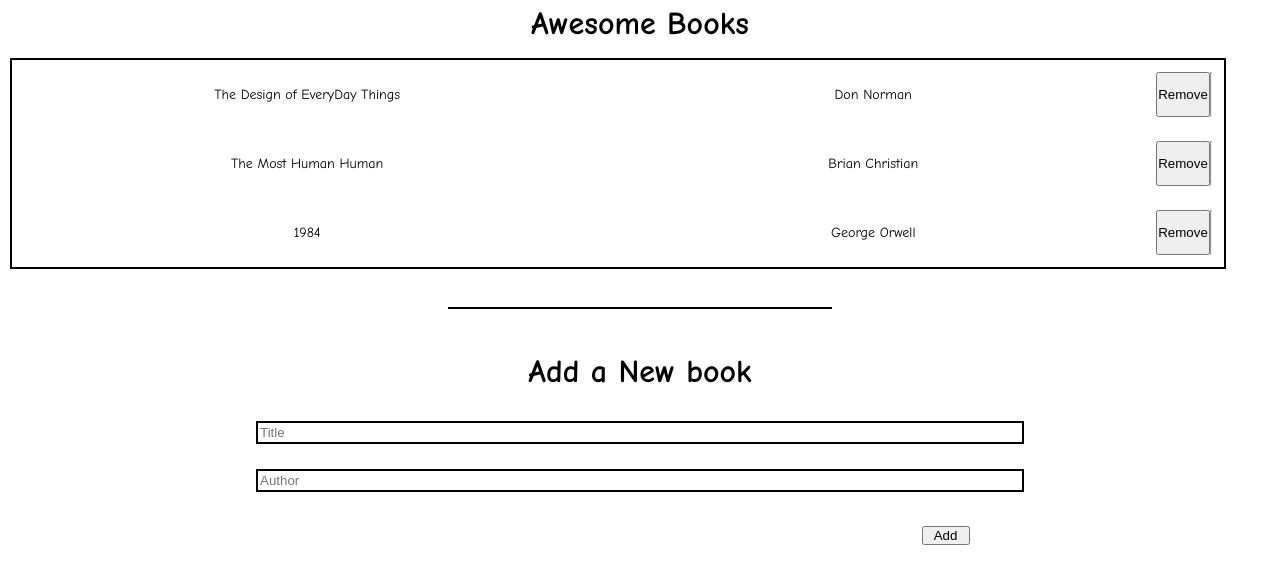
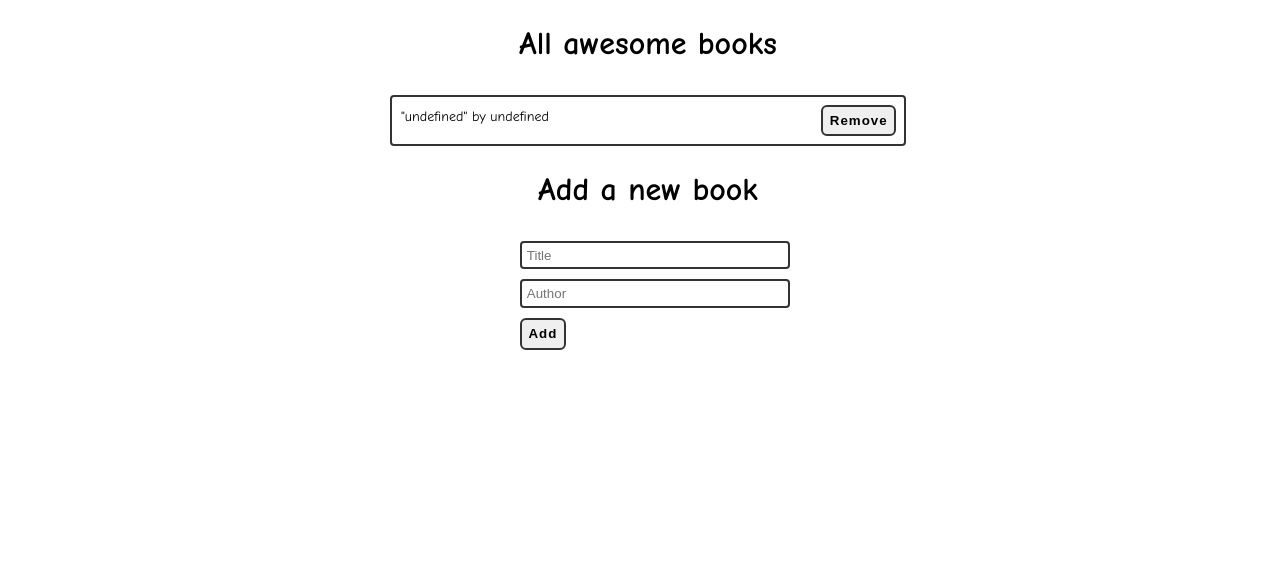
Before and after one commit to sergiogval/awesome-books, a website: page index.html in a window 1280 px wide. Drawn offline with Linux system fonts and the light colour scheme.

Commit message:
Refactor display and styles, add class and local storage

```diff
--- a/index.html
+++ b/index.html
@@ -2,27 +2,25 @@
 <html lang="en">
 
 <head>
-  <meta charset="UTF-8">
-  <meta name="viewport" content="width=device-width, initial-scale=1.0">
-  <meta http-equiv="X-UA-Compatible" content="ie=edge">
-  <title>Awesome Books</title>
-  <link rel="stylesheet" href="style.css">
+    <meta charset="UTF-8">
+    <meta http-equiv="X-UA-Compatible" content="IE=edge">
+    <meta name="viewport" content="width=device-width, initial-scale=1.0">
+    <title>Awesome Books</title>
+    <link rel="stylesheet" href="style.css">
 </head>
 
 <body>
-  <h1 class="pageHeader">Awesome Books</h1>
-  <div id="bookList" class="bookList"></div>
-  <span class="line"></span>
-<h2 class="formHeader">Add a New book</h2>
-  <form id="form">
-    <input type="text" id="title" class="title" name="title" placeholder="Title">
-    <br>
-    <input type="text" id="author" class="author" name="author" placeholder="Author">
-    <br>
-    <input type="submit" id="addBook" class="bookAdd" value="Add">
-  </form>
-  <div id="error" class="error">Please fill all fields</div>
-  <script src="logic.js" ></script>
+    <h2>All awesome books</h2>
+    <div class="all-books">
+    </div>
+    <h2 class="form-title">Add a new book
+    </h2>
+    <form class="form">
+      <input type="text" name="title" placeholder="Title" required />
+      <input type="text" name="author" placeholder="Author" required />
+      <button type="submit">Add</button>
+    </form>
+    <script src='logic.js'></script>
 </body>
 
 </html>
--- a/logic.js
+++ b/logic.js
@@ -1,89 +1,74 @@
-const myBooks = [
-  {
-    title: 'The Design of EveryDay Things',
-    author: 'Don Norman',
-  }, {
-    title: 'The Most Human Human',
-    author: 'Brian Christian',
-  }, {
-    title: '1984',
-    author: 'George Orwell',
-  }];
+const allBooks = document.querySelector('.all-books');
+const form = document.querySelector('.form');
+const [title, author] = form.elements;
 
-const form = document.getElementById('form');
-const title = document.getElementById('title');
-const author = document.getElementById('author');
-const error = document.getElementById('error');
-const bookList = document.getElementById('bookList');
+const inputBook = {};
+let books = new Array([]);
 
-myBooks.forEach((elem) => {
-  const bookList = document.getElementById('bookList');
-  const bookItem = document.createElement('div');
-  bookItem.innerHTML = `
-  <div class="book"
-  <div>${elem.title}</div>
-  <div>${elem.author}</div>
-  <button type="button" class="remove">Remove</button>
-  <hr>
-  </div>`;
-  bookList.appendChild(bookItem);
+if (localStorage.savedBooks) {
+  books = JSON.parse(localStorage.getItem('savedBooks'));
+}
+
+title.addEventListener('change', () => {
+  inputBook.title = title.value;
 });
+
+author.addEventListener('change', () => {
+  inputBook.author = author.value;
+});
+
+const populateFields = () => {
+  localStorage.setItem('savedBooks', JSON.stringify(books));
+};
+
+class Book {
+  constructor(title, author) {
+    this.title = title;
+    this.author = author;
+  }
+
+  static removeBook(book) {
+    const result = books.filter((b) => b !== book);
+    books = result;
+    populateFields();
+  }
+
+  static addBook = (newBook) => {
+    books.push(newBook);
+    populateFields();
+    this.displayBooks();
+  };
+
+  static displayBooks = () => {
+    allBooks.innerHTML = '';
+    books.map((book) => {
+      const bookDiv = document.createElement('tr');
+      const elementBook = document.createElement('td');
+      const deleteBtn = document.createElement('button');
+      deleteBtn.textContent = 'Remove';
+
+      elementBook.textContent = `"${book.title}" by ${book.author}`;
+
+      bookDiv.classList.add('book-container');
+      bookDiv.appendChild(elementBook);
+      bookDiv.appendChild(deleteBtn);
+
+      allBooks.appendChild(bookDiv);
+
+      deleteBtn.addEventListener('click', () => {
+        this.removeBook(book);
+        allBooks.removeChild(bookDiv);
+      });
+      return allBooks;
+    });
+  };
+};
 
 form.addEventListener('submit', (e) => {
   e.preventDefault();
-  // eslint-disable-next-line no-use-before-define
-  addBooks();
-  // eslint-disable-next-line no-use-before-define
-  remove();
-  // eslint-disable-next-line no-use-before-define
-  saveLocalStore();
+  Book.addBook(new Book(inputBook.title, inputBook.author));
+  form.submit();
 });
 
-function addBooks() {
-  const titleText = title.value;
-  const authorText = author.value;
-  if (titleText === '' || authorText === '') {
-    error.textContent = 'Please fill in all fields';
-  } else {
-    const bookItem = document.createElement('div');
-    bookItem.innerHTML = `
-    <div class="book">
-      <div>${titleText}</div>
-      <div>${authorText}</div>
-      <button type="button" id="remove" class="remove">Remove</button>
-      <hr>
-    </div>`;
-    bookList.appendChild(bookItem);
-    // eslint-disable-next-line no-use-before-define
-    title.value = '';
-    author.value = '';
-  }
-  error.textContent = '';
-}
-
-function remove() {
-  const removeButton = document.querySelectorAll('.remove');
-  removeButton.forEach((elem) => {
-    elem.addEventListener('click', () => {
-      elem.parentNode.remove();
-    });
-  });
-}
-
-const book = {
-  // eslint-disable-next-line no-undef
-  title: `${titleText.value}`,
-  // eslint-disable-next-line no-undef
-  author: `${authorText.value}`,
-};
-// eslint-disable-next-line no-unused-vars
-function saveLocalStore() {
-  localStorage.setItem(book, JSON.stringify(book));
-}
-
-// eslint-disable-next-line no-unused-vars
-function getLocalStorage() {
-  localStorage.getItem('book', JSON.parse(book));
-  title.value = book.title;
-  author.value = book.author;
-}
+Book.displayBooks();
+populateFields();
--- a/style.css
+++ b/style.css
@@ -1,15 +1,4 @@
 @import url('https://fonts.googleapis.com/css2?family=Comic+Neue:ital,wght@0,300;0,400;0,700;1,300;1,400;1,700&display=swap');
-
-:root {
-  --color-bg1: #b4adad;
-  --color-bg2: #fff;
-}
-
-* {
-  margin: 0;
-  padding: 0;
-  box-sizing: border-box;
-}
 
 body {
   font-family: 'Comic Neue', cursive;
@@ -19,75 +8,69 @@ body {
   height: 100vh;
 }
 
-.pageHeader {
+h2 {
   font-size: 2rem;
+  margin-top: 20px;
+}
+
+button {
+  font-weight: bold;
+  letter-spacing: 1px;
+  padding: 0.4rem;
+  border-radius: 6px;
+}
+
+input {
+  padding: 0.3rem;
+  margin-bottom: 10px;
+}
+
+table {
+  border-collapse: collapse;
+}
+
+input,
+table {
+  width: 100%;
+}
+
+tr:nth-child(even) {
+  background-color: lightgray;
+}
+
+.all-books {
+  max-width: 32rem;
+  margin-bottom: 4rem;
+}
+
+button,
+input,
+.all-books {
+  border: 0.125rem #333 solid;
+}
+
+input,
+.all-books {
+  border-radius: 0.25rem;
+}
+
+.book-container {
+  display: flex;
+  justify-content: space-between;
+  padding: 0.5rem;
+}
+
+h2,
+.form-title {
   text-align: center;
 }
 
-.bookList {
-  display: flex;
-  flex-direction: column;
-  justify-content: center;
-  margin: 10px;
-  width: 95vw;
-  border: solid 2px black;
+.form {
+  max-width: 16rem;
+  box-sizing: border-box;
 }
 
-.bookList div {
-  display: flex;
-  flex-direction: row;
-  justify-content: space-evenly;
-  background-color: ((odd) var(--color-bg1));
-  width: 100%;
-  padding: 1%;
-  border: none;
+.all-books,
+.form {
+  margin: 0 auto;
 }
-
-.line {
-  color: black;
-  background-color: black;
-  height: 2px;
-  width: 30%;
-  display: flex;
-  justify-self: center;
-  margin: 3% auto 2% auto;
-}
-
-.formHeader {
-  font-size: 2rem;
-  display: flex;
-  flex-direction: row;
-  justify-content: space-evenly;
-  width: 100%;
-  padding: 1%;
-}
-
-.title {
-  display: flex;
-  width: 60%;
-  margin: 1% auto 2px auto;
-  padding: 2px;
-  border: solid 2px black;
-  outline: none;
-}
-
-.author {
-  display: flex;
-  width: 60%;
-  margin: 2px auto 1% auto;
-  padding: 2px;
-  border: solid 2px black;
-  outline: none;
-}
-
-.bookAdd {
-  display: flex;
-  margin-left: 72%;
-  width: 3rem;
-  padding: 0 4px;
-  font-weight: 400;
-}
-
-.error {
-  display: none;
-}
```
